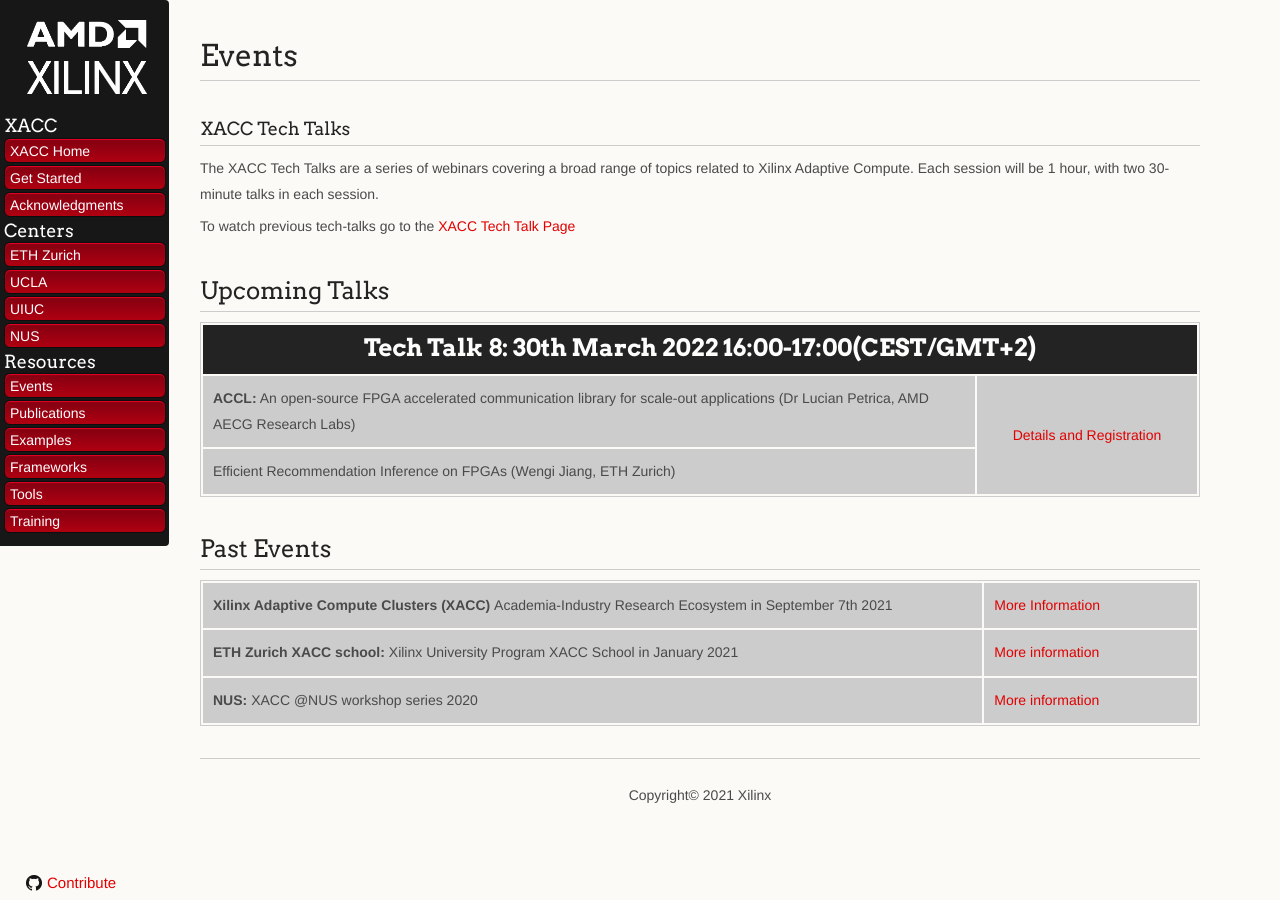
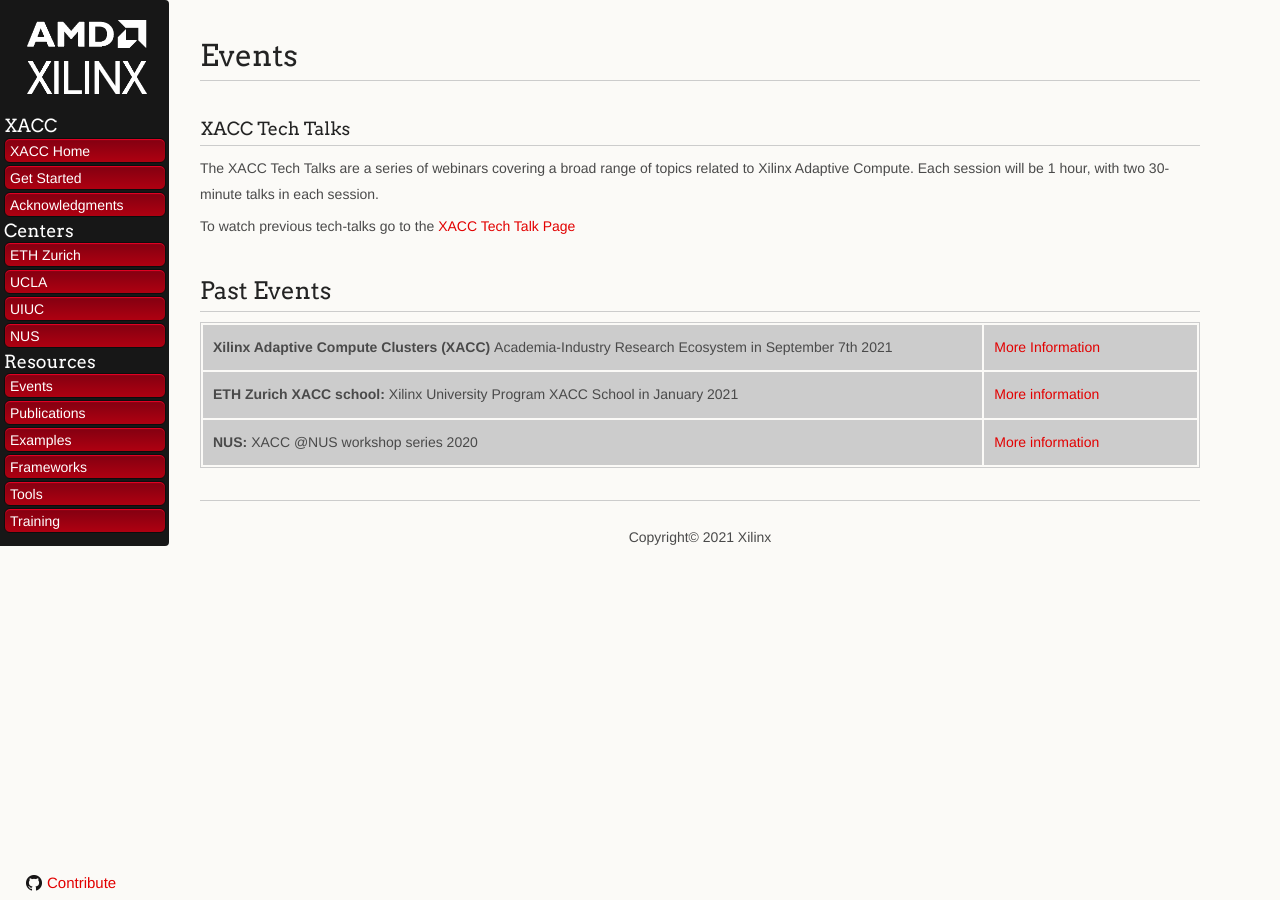
Before and after one commit to Xilinx/xacc, a Jekyll site: the page built from docs/events.md, in a window 1280 px wide. Built offline with Jekyll 4.4.1, drawn with Linux system fonts in a browser that asks for light colours; nearby versions of some CDN libraries; our own code applies the rules of GitHub Pages for plain Markdown files.

```diff
--- a/docs/events.md
+++ b/docs/events.md
@@ -7,30 +7,6 @@
 The XACC Tech Talks are a series of webinars covering a broad range of topics related to Xilinx Adaptive Compute. Each session will be 1 hour, with two 30-minute talks in each session.
 
 To watch previous tech-talks go to the <a href="./xacc_tech_talks.html#past-talks">XACC Tech Talk Page</a>
-
-## Upcoming Talks
-<table class="responsive">
-  <tr>
-    <th style="text-align:center; vertical-align:middle" colspan="2">
-      <font size="+2">
-        <strong>Tech Talk 8: 30<sup>th</sup> March 2022 16:00-17:00(CEST/GMT+2) </strong>
-      </font>
-    </th>
-  </tr>
-  <tr>
-    <td style>
-      <strong>ACCL:</strong> An open-source FPGA accelerated communication library for scale-out applications (Dr Lucian Petrica, AMD AECG Research Labs)
-    </td>
-    <td style="text-align:center; vertical-align:middle" rowspan="2" width="200">
-      <a href="./xacc_tech_talks.html#xacc-tech-talk-8">Details and Registration</a>
-    </td>
-  </tr>
-  <tr>
-    <td>
-      <strong></strong> Efficient Recommendation Inference on FPGAs (Wengi Jiang, ETH Zurich)
-    </td>
-  </tr>
-</table>
 
 
 ## Past Events
```
Also changed, not shown: docs/xacc_tech_talks.md (+11 -10 lines).
